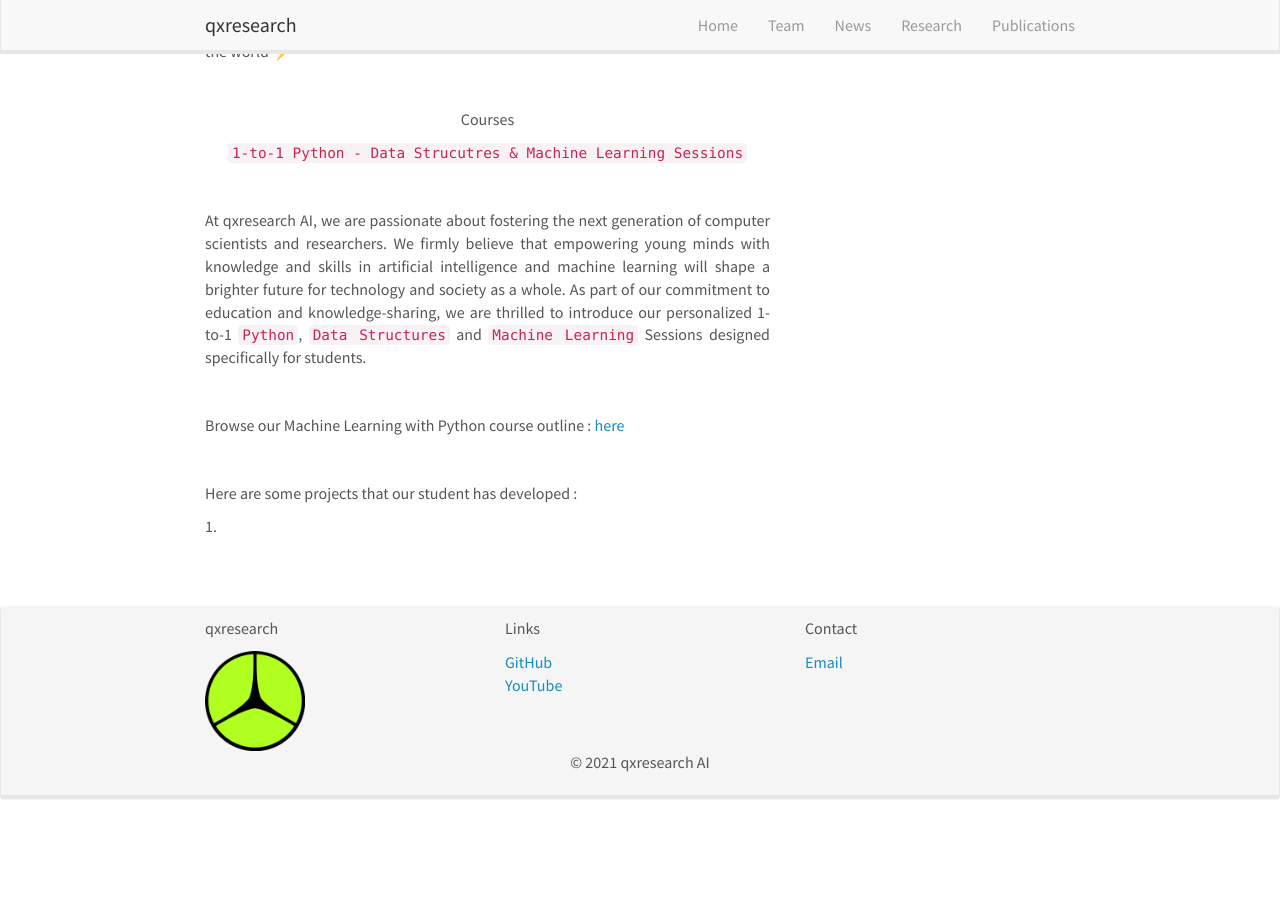
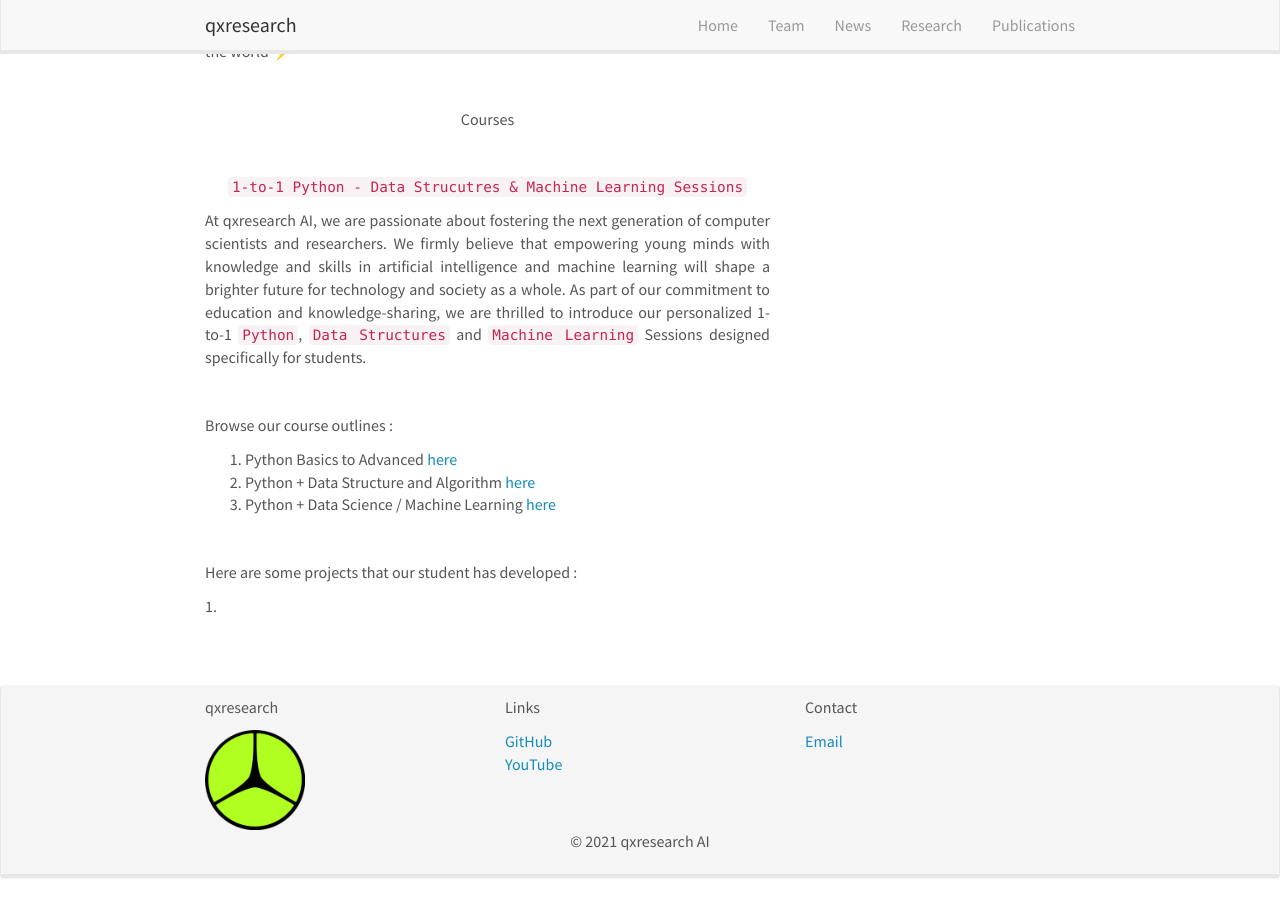
Before and after one commit to qxresearch/qxresearch.github.io, a Jekyll site: the page built from _pages/home.md, in a window 1280 px wide and 900 px high, scrolled down 704 px. Built offline with Jekyll 4.4.1, drawn with Linux system fonts in a browser that asks for light colours; nearby versions of some CDN libraries; comment, search, counter and statistics services are not loaded; before the commit the page ends 1525 px from its top, so only the background shows below that.

Commit message:
Update home.md

```diff
--- a/_pages/home.md
+++ b/_pages/home.md
@@ -22,17 +22,21 @@ In past couple of years, computing has expanded as a field and grown in its impo
   Courses
 </p>
 
+<br>
+
 <p align="center">
   `1-to-1 Python - Data Strucutres & Machine Learning Sessions`
 </p>
 
-<br>
 
 At qxresearch AI, we are passionate about fostering the next generation of computer scientists and researchers. We firmly believe that empowering young minds with knowledge and skills in artificial intelligence and machine learning will shape a brighter future for technology and society as a whole. As part of our commitment to education and knowledge-sharing, we are thrilled to introduce our personalized 1-to-1 `Python`, `Data Structures` and `Machine Learning` Sessions designed specifically for students.
 
 <br>
 
-Browse our Machine Learning with Python course outline : [here]()
+Browse our course outlines :
+1. Python Basics to Advanced [here]()
+2. Python + Data Structure and Algorithm [here]()
+3. Python + Data Science / Machine Learning [here]()
 
 <br>
 
```
